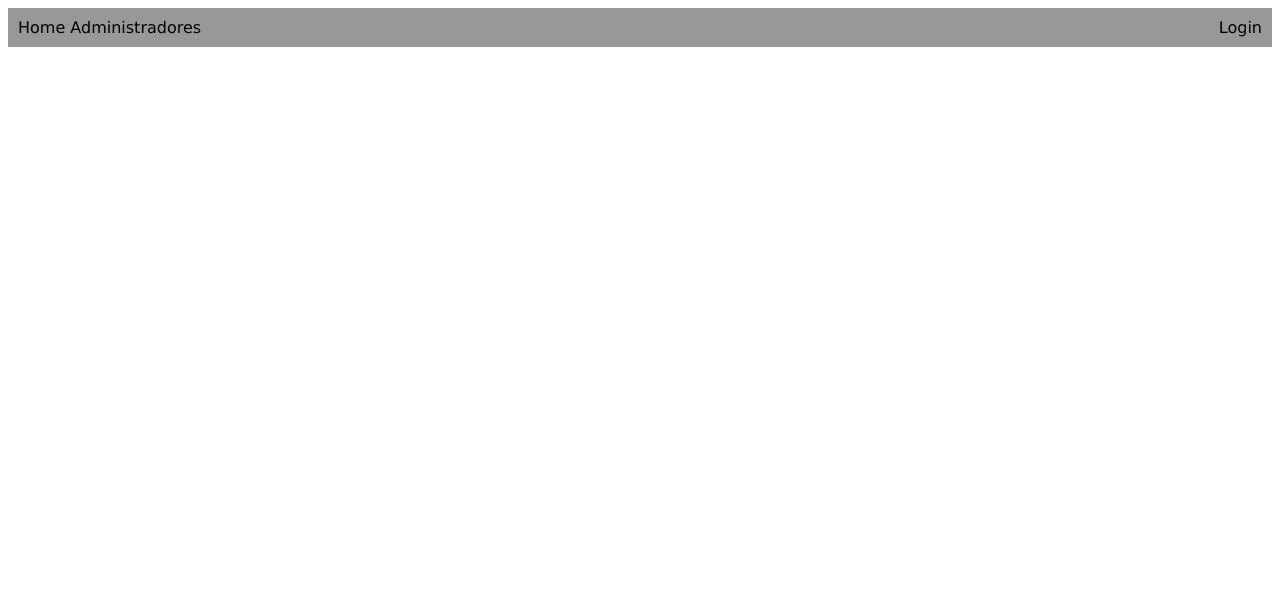
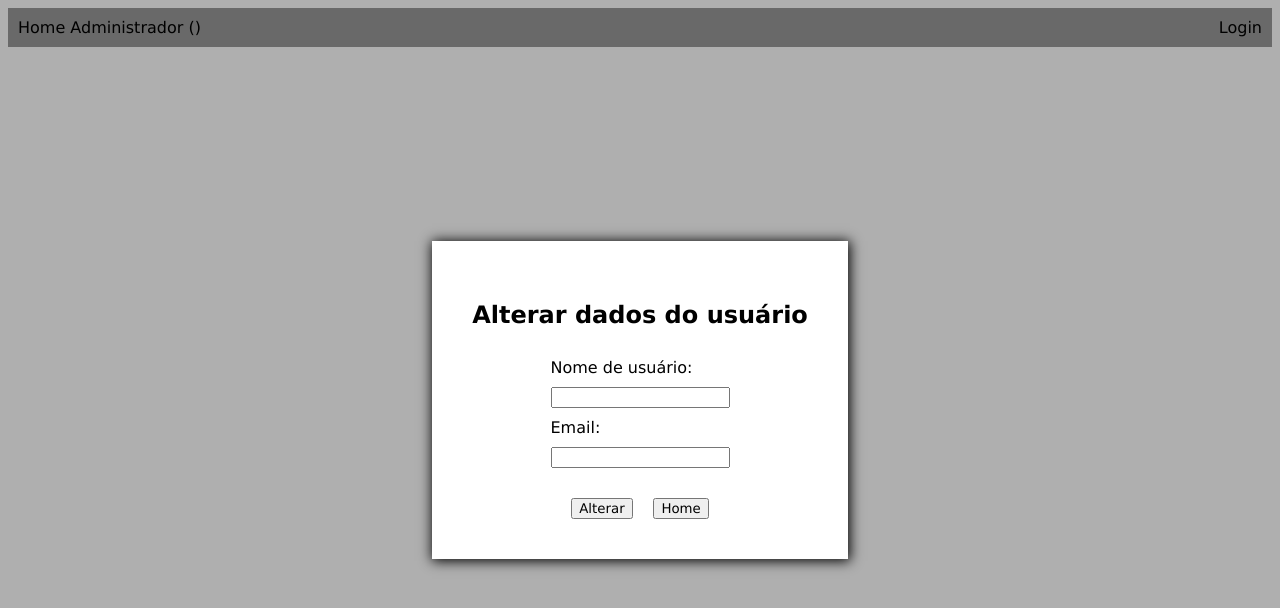
Before and after one commit to joaoCS/projeto-venda-produtos-frontend, a React (Create React App) app: page /administrador in a window 1280 px wide. Shown: the top 608 px of the page. Built offline with nearby package versions, Linux system fonts and the light colour scheme; no server answers.

Commit message:
Adicionado editar usuário, navbar; estilização de cadastro de admin

```diff
--- a/src/App.css
+++ b/src/App.css
@@ -1,38 +1,55 @@
-.App {
-  text-align: center;
+.editar {
+  position: absolute;
+  left: 0;
+  right: 0;
+  top: 0;
+  bottom: 0;
+
+  background-color: rgba(0, 0, 0, 0.315);
 }
 
-.App-logo {
-  height: 40vmin;
-  pointer-events: none;
+.editar div {
+  position: absolute;
+  left: 0;
+  right: 0;
+  top: 0;
+  bottom: 0;
+
+  background-color: white;
+  width: fit-content;
+  height: fit-content;
+
+  margin: auto;
+
+  display: flex;
+  flex-direction: column;
+
+  box-shadow: 1px 1px 12px 1px black;
+  padding: 40px;
 }
 
-@media (prefers-reduced-motion: no-preference) {
-  .App-logo {
-    animation: App-logo-spin infinite 20s linear;
-  }
+.editar div h2 {
+  margin-left: auto;
+  margin-right: auto;
 }
 
-.App-header {
-  background-color: #282c34;
-  min-height: 100vh;
+.editar div form {
+  margin-left: auto;
+  margin-right: auto;
   display: flex;
   flex-direction: column;
-  align-items: center;
-  justify-content: center;
-  font-size: calc(10px + 2vmin);
-  color: white;
 }
 
-.App-link {
-  color: #61dafb;
+.editar div form label {
+  padding-top: 10px;
+  padding-bottom: 10px;
+
 }
 
-@keyframes App-logo-spin {
-  from {
-    transform: rotate(0deg);
-  }
-  to {
-    transform: rotate(360deg);
-  }
+.editar div form span {
+  display: flex;
+  flex-direction: row;
+  justify-content: space-evenly;
+
+  padding-top: 30px;
 }
--- a/src/App.js
+++ b/src/App.js
@@ -15,6 +15,8 @@ import { CadastroProduto } from './pages/CadastroProduto/CadastroProduto';
 import Produtos from './pages/Produtos/Produtos';
 import Clientes from './pages/Clientes/Clientes';
 import Categoria from './pages/Categoria/Categoria';
+import Empresas from './pages/Empresas/Empresas';
+import Admin from './pages/Admin/Admin';
 
 function App() {
   return (
@@ -32,6 +34,9 @@ function App() {
         <Route path="/produtos" element={<Produtos/>}/>
         <Route path="/clientes" element={<Clientes/>}/>
         <Route path="/categorias" element={<Categoria/>}/>
+        <Route path="/empresas" element={<Empresas/>}/>
+        <Route path="/administrador" element={<Admin/>}/>
+
       </Routes>
     </BrowserRouter>
   );
--- a/src/components/CadastroStruct.jsx
+++ b/src/components/CadastroStruct.jsx
@@ -2,6 +2,7 @@ import React, { useState } from 'react';
 import axios from 'axios';
 import { useNavigate } from 'react-router-dom';
 import { useCookies } from 'react-cookie';
+import './cadastroStruct.css';
 
 export const CadastroStruct = (props) => {
 
@@ -15,20 +16,20 @@ export const CadastroStruct = (props) => {
     const [__, setCookies] = useCookies(["access_token"]);
 
     function handleChange(event) {
-        const {name, value} = event.target;
+        const { name, value } = event.target;
 
-        setUserData({...userData, [name]: value});
+        setUserData({ ...userData, [name]: value });
     }
 
-    async function submit(event){
+    async function submit(event) {
         event.preventDefault();
-        try{
+        try {
 
             let url = 'http://localhost:3001/auth/';
             if (props.useType === "login") {
                 url = url + "login";
 
-                try{
+                try {
                     const response = await axios.post(url, {
                         email: userData.email,
                         password: userData.password
@@ -38,11 +39,11 @@ export const CadastroStruct = (props) => {
                     window.localStorage.setItem("userId", response.data.userId);
                     navigate("/");
                 }
-                catch(err){
+                catch (err) {
                     alert("Erro ao fazer login!", err);
                 }
             }
-            else if(props.useType ==="createUser")
+            else if (props.useType === "createUser")
                 url = url + "createUser";
             else {
                 url = url + "createAdmin";
@@ -53,7 +54,7 @@ export const CadastroStruct = (props) => {
                     password: userData.password
                 });
                 console.log(response.data);
-                if(response.status === 403) {
+                if (response.status === 403) {
                     alert("Usuário já existe!");
                     return;
                 }
@@ -63,7 +64,7 @@ export const CadastroStruct = (props) => {
             }
 
         }
-        catch(err){
+        catch (err) {
             console.log(err);
             alert("Erro ao criar administrador!");
         }
@@ -71,26 +72,29 @@ export const CadastroStruct = (props) => {
 
 
     return (
-        <div>
-            <h2>{props.useType === "login" && "Login" }</h2>
-            <h2>{props.useType === "createUser" && "Cadastrar Cliente" }</h2>
-            <h2>{props.useType === "createAdmin" && "Cadastrar Administrador" }</h2>
+        <div className='cadastroStruct'>
 
-            <form action="" method='post' onSubmit={submit}>
-               {props.useType !== "login" && <div>
-                    <label htmlFor="username">Nome de usuário:</label>
-                    <input type="text" id="username" name="username" onChange={handleChange}/>
-                </div>}
-                <div>
+                <h2>{props.useType === "login" && "Login"}</h2>
+                <h2>{props.useType === "createUser" && "Cadastrar Cliente"}</h2>
+                <h2>{props.useType === "createAdmin" && "Cadastrar Administrador"}</h2>
+
+                <form action="" method='post' onSubmit={submit}>
+                    {props.useType !== "login" && <>
+                        <label htmlFor="username">Nome de usuário:</label>
+                        <input type="text" id="username" name="username" onChange={handleChange} />
+                    </>}
+
                     <label htmlFor="email">Email:</label>
-                    <input type="text" id="email" name="email" onChange={handleChange}/>
-                </div>
-                <div>
+                    <input type="text" id="email" name="email" onChange={handleChange} />
+
+
                     <label htmlFor="password">Senha:</label>
-                    <input type="password" id="password" name="password" onChange={handleChange}/>
-                </div>
-                <button type="submit">Entrar</button>
-            </form>
+                    <input type="password" id="password" name="password" onChange={handleChange} />
+                    <span>
+                        <button type="submit">Entrar</button>
+                    </span>
+                </form>
+
         </div>
     );
 }
--- a/src/components/Navbar/Navbar.jsx
+++ b/src/components/Navbar/Navbar.jsx
@@ -14,28 +14,35 @@ const Navbar = () => {
     const [adminPopup, setAdminPopup] = useState(false);
     const [empresasPopup, setEmpresasPopup] = useState(false);
     const [categoriasPopup, setCategoriasPopup] = useState(false);
+    const [username, setUsername] = useState("");
+
+    const navigate = useNavigate();
+
+    useEffect(()=>{
+        async function fetchData() {
 
 
-    const navigate = useNavigate();
-    let username = "";
+            try {
 
-
-    useEffect(()=>{
-        async function fetchData(){
+                console.log(cookies.access_token);
                 const response = await axios.get('http://localhost:3001/auth/username', {
+                        headers: {
+                            authorization: cookies.access_token,
                             userId: window.localStorage.getItem("userId")
                         },
-            {
-                headers: {
-                    authorization: cookies.access_token
-                }
                     });
 
-            username = response.data.username;
+                setUsername(response.data.username);
+                console.log(response.data);
+            }
+            catch (err) {
+                console.log(err);
+            }
         }
 
         fetchData();
-    }, [cookies.access_token]);
+    }, []);
+
 
     function logout() {
         setCookies("access_token", "");
@@ -94,22 +101,22 @@ const Navbar = () => {
         setEmpresasPopup(false);
         setCategoriasPopup(false);
     }
-    return(
+    return (
         <div className="navbar">
             <div className="commonLinks">
                 <Link to="/">Home</Link>&nbsp;
-                     <div className="menu"   onMouseEnter={toggleAdminPopupMenu}>
-                         Administradores
+                <div className="menu" onMouseEnter={toggleAdminPopupMenu}>
+                    Administrador (<span>{username}</span>)
                     {adminPopup &&
                         <div className="popup" onMouseLeave={closeAllPopups}>
-                             <Link to="/cadastroAdmin">Administradores</Link>
+                            <Link to="/administrador">Editar dados do administrador</Link>
                             <Link to="/cadastroAdmin">Cadastrar Administrador</Link>
                         </div>}
                 </div>&nbsp;
             </div>
-            {!cookies.access_token? <Link to="/login">Login</Link> :
+            {!cookies.access_token ? <Link to="/login">Login</Link> :
                 <div className="authLinks">
-                    <div className="menu"   onMouseEnter={toggleCategoriasPopupMenu}>
+                    <div className="menu" onMouseEnter={toggleCategoriasPopupMenu}>
                         Categorias
                         {categoriasPopup &&
                             <div className="popup" onMouseLeave={closeAllPopups}>
@@ -118,7 +125,7 @@ const Navbar = () => {
 
                             </div>}
                     </div>&nbsp;
-                    <div className="menu"   onMouseEnter={toggleProdutosPopupMenu}>
+                    <div className="menu" onMouseEnter={toggleProdutosPopupMenu}>
                         Produtos
                         {produtosPopup &&
                             <div className="popup" onMouseLeave={closeAllPopups}>
@@ -127,16 +134,16 @@ const Navbar = () => {
 
                             </div>}
                     </div>&nbsp;
-                    <div className="menu"   onMouseEnter={toggleEmpresasPopupMenu}>
+                    <div className="menu" onMouseEnter={toggleEmpresasPopupMenu}>
                         Empresas
                         {empresasPopup &&
                             <div className="popup" onMouseLeave={closeAllPopups}>
-                            <Link to="/cadastroEmpresa">Empresas</Link>
+                                <Link to="/empresas">Empresas</Link>
                                 <Link to="/cadastroEmpresa">Cadastrar Empresa</Link>
 
                             </div>}
                     </div>&nbsp;
-                    <div className="menu"   onMouseEnter={toggleClientesPopupMenu}>
+                    <div className="menu" onMouseEnter={toggleClientesPopupMenu}>
                         Clientes
                         {clientesPopup &&
                             <div className="popup" onMouseLeave={closeAllPopups}>
@@ -150,7 +157,7 @@ const Navbar = () => {
 
                     <Link to="/venda">Venda</Link>&nbsp;
 
-                    <span>{username}</span>
+
                     <a href="" onClick={logout}>Logout</a>
                 </div>
             }
--- /dev/null
+++ b/src/components/cadastroStruct.css
@@ -0,0 +1,15 @@
+.cadastroStruct {
+    width: fit-content;
+    margin:auto;
+    display: flex;
+    flex-direction: column;
+}
+
+.cadastroStruct form {
+    display: flex;
+    flex-direction: column;
+}
+
+.cadastroStruct form span {
+    padding-top: 20px;
+}
--- /dev/null
+++ b/src/pages/Admin/Admin.jsx
@@ -0,0 +1,82 @@
+import React, { useEffect, useState } from "react";
+import axios from 'axios';
+import { useCookies } from 'react-cookie';
+import { useNavigate } from 'react-router-dom';
+
+
+export default function Admin() {
+
+    const [cookies, setCookies] = useCookies(["access_token"]);
+    let [userData, setUserData] = useState({});
+    const navigate = useNavigate();
+
+    async function buscaAdmin() {
+        try {
+            const userId = window.localStorage.getItem("userId");
+            const response = await axios.get('http://localhost:3001/auth/user/' + userId, {
+                headers: {
+                    authorization: cookies.access_token
+                }
+            });
+
+            setUserData(response.data);
+
+        }
+        catch (err) {
+            alert("Erro ao buscar dados do usuário!");
+        }
+    }
+
+    async function handleSubmit(event) {
+        event.preventDefault();
+
+        try {
+            const response = await axios.put('http://localhost:3001/auth/edit', userData, {
+                headers: {
+                    authorization: cookies.access_token
+                }
+            });
+
+            alert(response.data.message);
+            navigate("/home");
+        }
+        catch (err) {
+            alert("Erro ao atualizar cadastro!");
+        }
+    }
+
+    function handleChange(event) {
+        const { name, value } = event.target;
+
+        setUserData({...userData, [name]: value});
+    }
+
+    useEffect(() => {
+
+        buscaAdmin();
+    }, []);
+
+    function gotoHome () {
+        navigate("/home");
+    }
+
+    return (
+        <div className="editar">
+            <div>
+                <h2>Alterar dados do usuário</h2>
+                <form action="" onSubmit={handleSubmit}>
+                    <label htmlFor="username">Nome de usuário:</label>
+                    <input type="text" name="username" id="username" value={userData.username} onChange={handleChange}/>
+
+                    <label htmlFor="email">Email:</label>
+                    <input type="email" name="email" id="email" value={userData.email} onChange={handleChange}/>
+
+                    <span>
+                        <button type="submit">Alterar</button>
+                        <button onClick={gotoHome}>Home</button>
+                    </span>
+                </form>
+            </div>
+        </div>
+    );
+};
--- /dev/null
+++ b/src/pages/Empresas/Empresas.jsx
@@ -0,0 +1,9 @@
+import React from "react";
+
+export default function Empresas() {
+    return (
+        <div>
+            Empresas
+        </div>
+    );
+}
```
Lines whose indentation alone changed are shown as unchanged.
